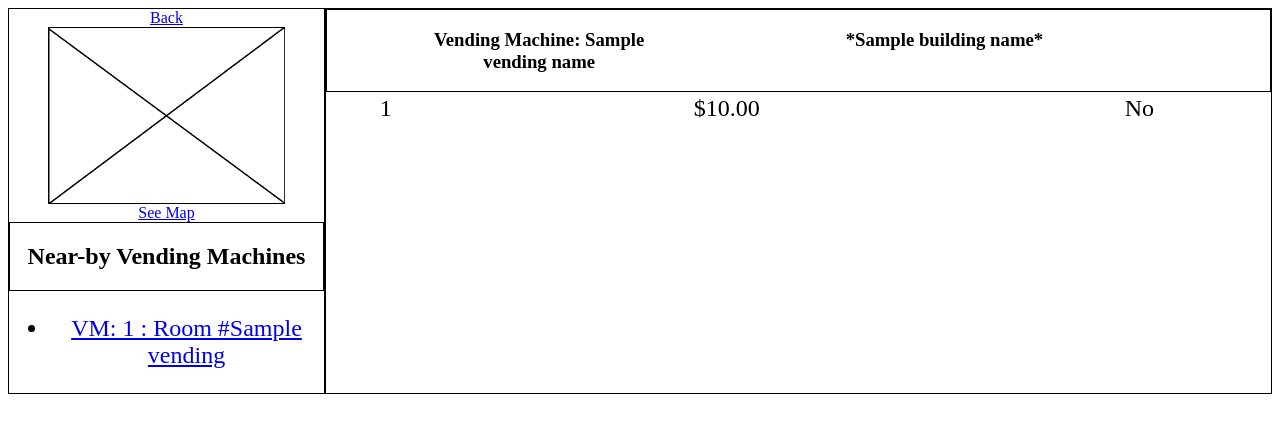
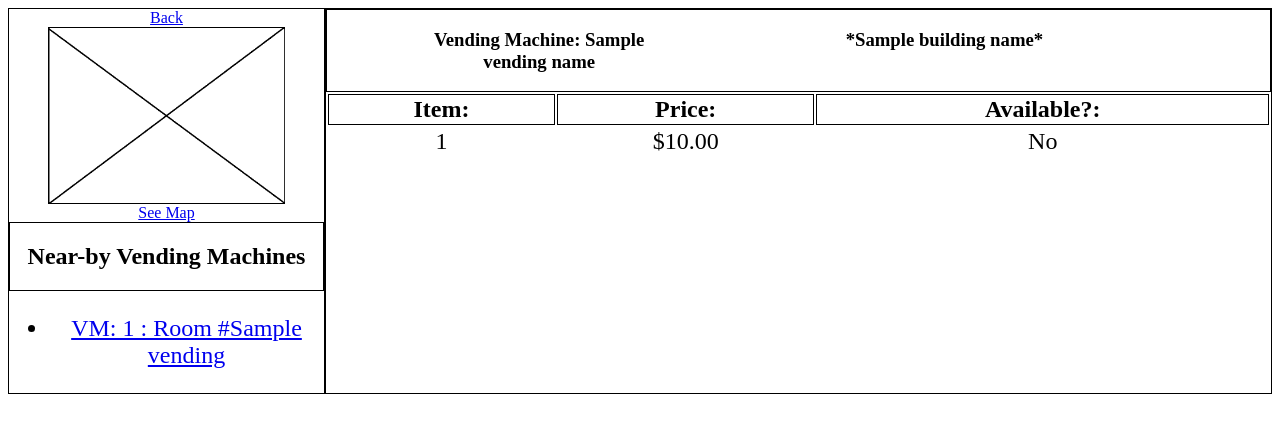
Before and after one commit to robbyj1388/campus-costs, a Flask app: template src/templates/vending_temp.html in a window 1280 px wide. Shown: the top 433 px of the page. Run offline with Flask 3, Linux system fonts and the light colour scheme; the template is opened without the code that fills it: most values are stand-ins (such as "Sample title", 1, 10 or a date in 2020).

Commit message:
Added Headers to vending machine template HTML

```diff
--- a/src/templates/vending_temp.html
+++ b/src/templates/vending_temp.html
@@ -48,6 +48,12 @@
 
 				</section>
         <table>
+			<tr>
+				<th>Item:</th>
+				<th>Price:</th>
+				<th>Available?:</th>
+
+			</tr>
             {% for item in items %}
             <tr>
                 <td>{{ item[0] }}</td>
```
